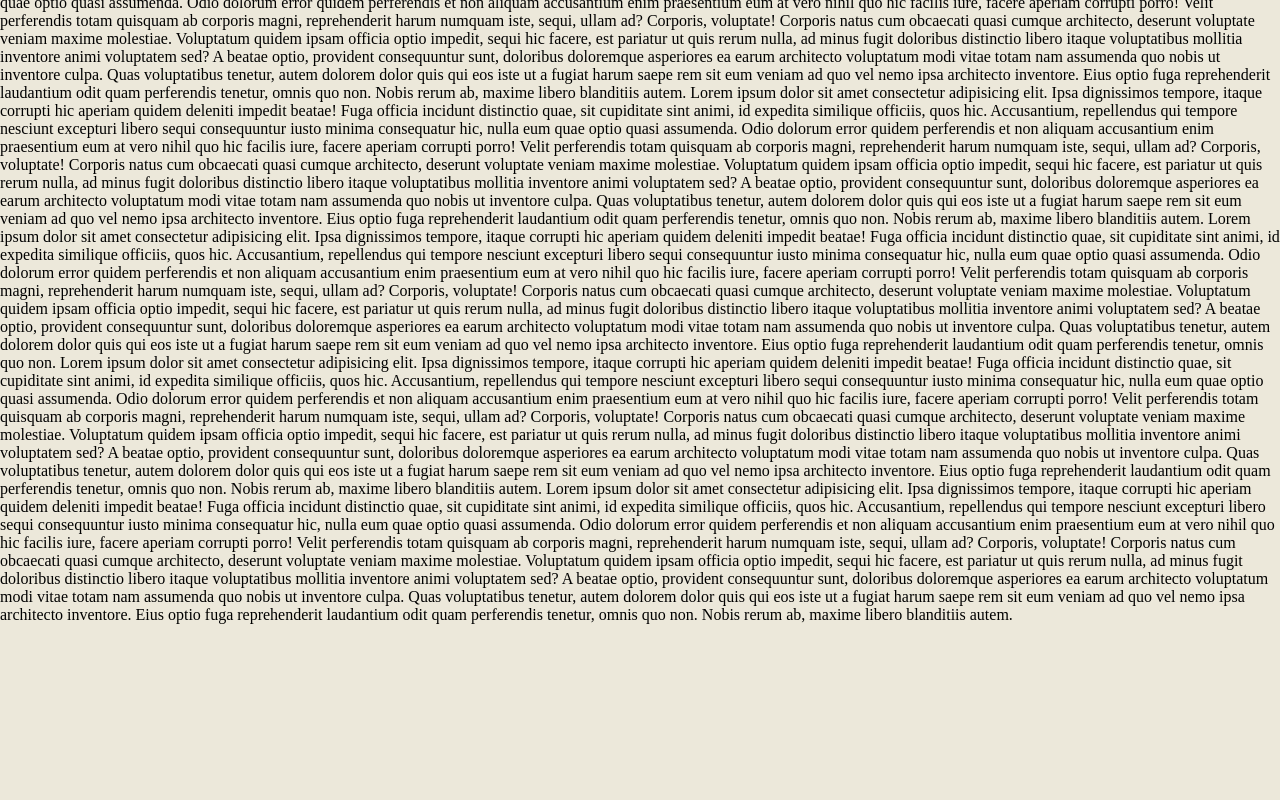
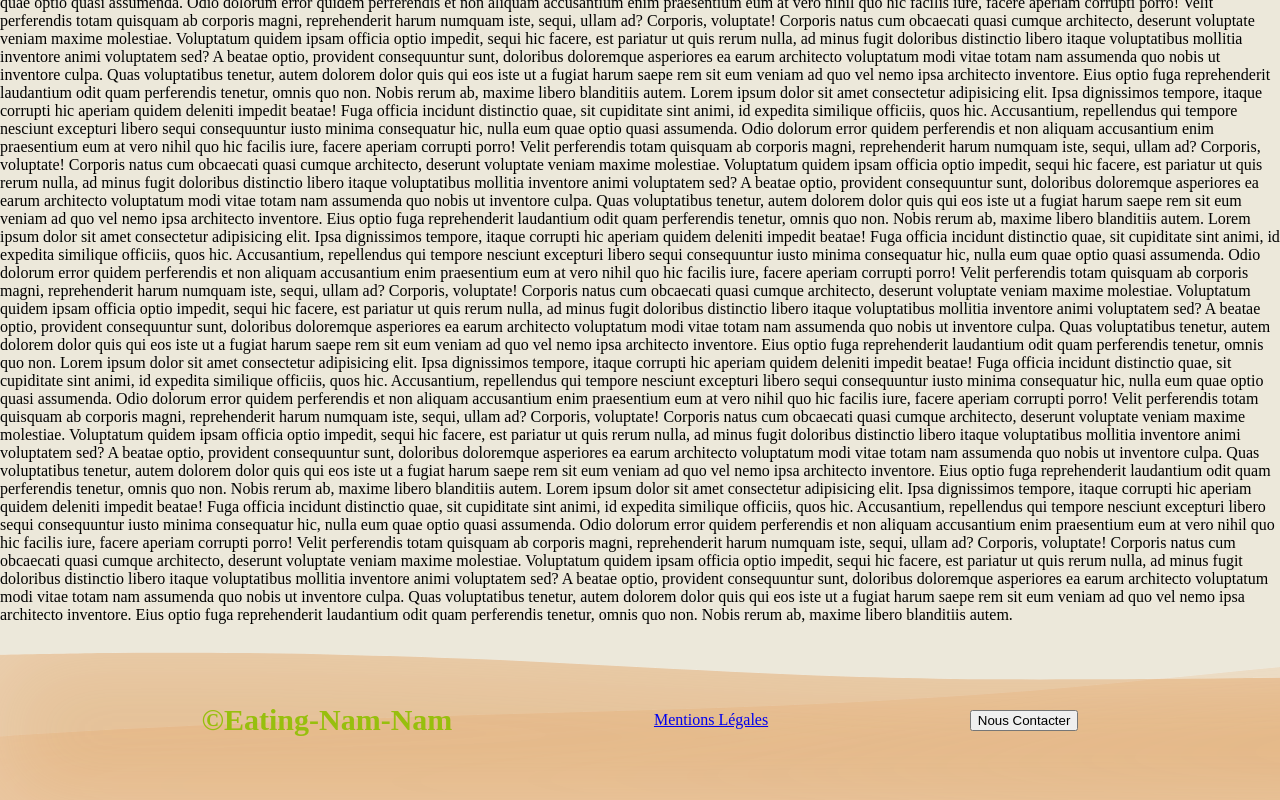
Before and after one commit to WildCodeSchool-2023-09/JS-RemoteFR-SACOD-P3-Eating-Nam-Nam-thousandsunny, a React (Vite) app in the folder frontend/: page / in a window 1280 px wide. Shown: the part 1390-2190 px from the top of the page. Before the commit the page ends 2030 px from the top, so only its background shows below. Built offline with nearby package versions, Linux system fonts and the light colour scheme; a web font is replaced by a local one.

Commit message:
S02US02_Footer

```diff
--- a/frontend/src/App.jsx
+++ b/frontend/src/App.jsx
@@ -1,5 +1,5 @@
 import Navbar from "./components/Navbar";
-
+import Footer from "./components/Footer";
 import "./App.scss";
 
 function App() {
@@ -300,6 +300,7 @@ function App() {
         reprehenderit laudantium odit quam perferendis tenetur, omnis quo non.
         Nobis rerum ab, maxime libero blanditiis autem.
       </p>
+      <Footer />
     </>
   );
 }
--- /dev/null
+++ b/frontend/src/components/Footer.jsx
@@ -0,0 +1,21 @@
+import { Link } from "react-router-dom";
+import "./style/Footer.scss";
+
+function Footer() {
+  return (
+    <footer className="Footer">
+      <div className="Project">
+        <span>&copy;Eating-Nam-Nam </span>
+      </div>
+      <Link to="/Mentions legales">
+        <p>Mentions Légales</p>
+      </Link>
+      <Link to="/About Us">
+        <button type="button" className="transparent-button">
+          Nous Contacter
+        </button>
+      </Link>
+    </footer>
+  );
+}
+export default Footer;
--- /dev/null
+++ b/frontend/src/components/style/Footer.scss
@@ -0,0 +1,16 @@
+.Footer {
+  background-image: url(/src/assets/FooterBg.svg);
+  display: flex;
+  align-items: center;
+  justify-content: space-evenly;
+  width: 100%;
+  height: 20vh;
+  background-size: cover;
+  z-index: 0;
+}
+
+.Project {
+  color: #97bf0d;
+  font-size: 30px;
+  font-weight: 800;
+}
```
Also changed, not shown: frontend/src/assets/FooterBg.svg (added).
